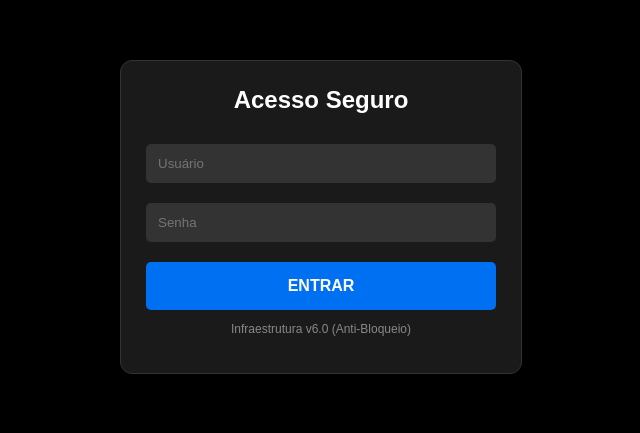
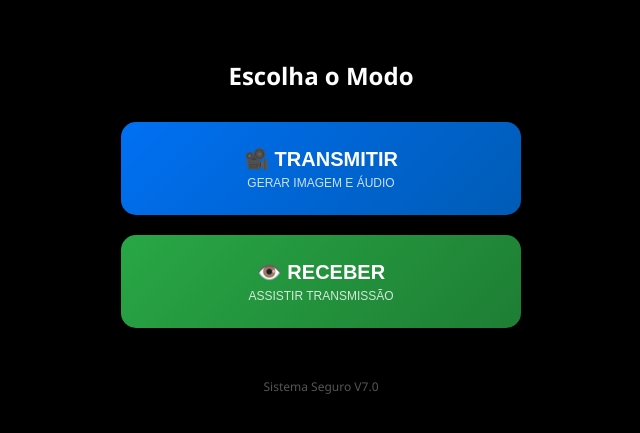
Before and after one commit to aparecidasixto-cloud/Timp, a plain HTML site: page index.html in a window 1280 px wide. Shown: the part 183-616 px from the top of the page, without its empty margins (319-959 px from the left). Drawn offline with Linux system fonts and the light colour scheme.

Commit message:
Update index.html

```diff
--- a/index.html
+++ b/index.html
@@ -3,69 +3,94 @@
 <head>
     <meta charset="UTF-8">
     <meta name="viewport" content="width=device-width, initial-scale=1.0, maximum-scale=1.0, user-scalable=no">
-    <title>Sistema V6.0 (Pro)</title>
+    <title>Sistema V7.0 (Botões)</title>
     <script src='https://meet.jit.si/external_api.js'></script>
     <style>
-        body { margin: 0; padding: 0; background-color: #000; font-family: sans-serif; height: 100vh; overflow: hidden; display: flex; flex-direction: column; align-items: center; justify-content: center; }
+        body {
+            margin: 0; padding: 0; background-color: #000; color: white;
+            font-family: 'Segoe UI', sans-serif; height: 100vh; overflow: hidden;
+            display: flex; flex-direction: column; align-items: center; justify-content: center;
+        }
 
-        /* Estilo da tela de login */
-        .login-box {
-            background: #1a1a1a; padding: 25px; border-radius: 12px;
-            width: 85%; max-width: 350px; text-align: center; border: 1px solid #333; z-index: 100;
+        .menu-container {
+            width: 90%; max-width: 400px; text-align: center;
+            display: flex; flex-direction: column; gap: 20px;
         }
-        input { width: 100%; padding: 12px; margin: 10px 0; border-radius: 5px; border: none; background: #333; color: white; box-sizing: border-box; }
-        button { width: 100%; padding: 15px; background: #0070f3; color: white; border: none; border-radius: 5px; font-weight: bold; cursor: pointer; margin-top: 10px; font-size: 16px; }
 
-        /* Onde o vídeo vai aparecer */
+        /* Estilo dos Botões Gigantes */
+        .btn-grande {
+            padding: 25px;
+            font-size: 20px;
+            font-weight: bold;
+            border: none;
+            border-radius: 15px;
+            cursor: pointer;
+            transition: transform 0.2s;
+            text-transform: uppercase;
+            color: white;
+            box-shadow: 0 4px 15px rgba(0,0,0,0.5);
+        }
+
+        .btn-transmitir {
+            background: linear-gradient(135deg, #0070f3, #005bb5); /* Azul */
+        }
+
+        .btn-receber {
+            background: linear-gradient(135deg, #28a745, #1e7e34); /* Verde */
+        }
+
+        .btn-grande:active { transform: scale(0.95); }
+
+        /* Área do Vídeo (Escondida no início) */
         #video-frame {
             position: absolute; top: 0; left: 0; width: 100%; height: 100%;
-            background: #000; display: none; z-index: 1;
+            background: #000; display: none; z-index: 10;
         }
 
         .hidden { display: none !important; }
-        p { color: #888; font-size: 12px; }
+        .footer { margin-top: 30px; color: #555; font-size: 12px; }
     </style>
 </head>
 <body>
 
-    <div id="login-area" class="login-box">
-        <h2 style="color:white; margin-top:0;">Acesso Seguro</h2>
-        <input type="text" id="usuario" placeholder="Usuário">
-        <input type="password" id="senha" placeholder="Senha">
-        <button onclick="entrar()">ENTRAR</button>
-        <p>Infraestrutura v6.0 (Anti-Bloqueio)</p>
+    <div id="menuInicial" class="menu-container">
+        <h2 style="margin-bottom: 10px;">Escolha o Modo</h2>
+
+        <button class="btn-grande btn-transmitir" onclick="verificarSenha(true)">
+            🎥 Transmitir
+            <div style="font-size: 12px; font-weight: normal; margin-top:5px; opacity:0.8">Gerar imagem e áudio</div>
+        </button>
+
+        <button class="btn-grande btn-receber" onclick="verificarSenha(false)">
+            👁️ Receber
+            <div style="font-size: 12px; font-weight: normal; margin-top:5px; opacity:0.8">Assistir transmissão</div>
+        </button>
+
+        <div class="footer">Sistema Seguro V7.0</div>
     </div>
 
     <div id="video-frame"></div>
 
     <script>
-        // Nome da sala secreta gerado pelo seu código
-        const SALA_ID = "SALA_PRIVADA_093106Rm_X92_SISTEMA_UNICO";
+        const SALA_ID = "SALA_SECRETA_093106Rm_PRO_V7";
+        const SENHA_ACESSO = "093106Rm";
 
-        function entrar() {
-            const u = document.getElementById('usuario').value.trim().toLowerCase();
-            const s = document.getElementById('senha').value.trim();
+        function verificarSenha(ehTransmissor) {
+            // Pede a senha num popup simples
+            const senhaDigitada = prompt("Digite a senha de segurança:");
 
-            if (s !== "093106Rm") {
-                alert("Senha incorreta!");
-                return;
-            }
-
-            if (u.includes("trasmitir") || u.includes("transmitir")) {
-                iniciarSistema(true); // É o Transmissor
-            } else if (u === "receber") {
-                iniciarSistema(false); // É o Receptor
+            if (senhaDigitada === SENHA_ACESSO) {
+                iniciarJitsi(ehTransmissor);
             } else {
-                alert("Usuário desconhecido.");
+                if(senhaDigitada !== null) alert("Senha Incorreta!");
             }
         }
 
-        function iniciarSistema(souTransmissor) {
-            // Esconde login e mostra a tela de vídeo
-            document.getElementById('login-area').classList.add('hidden');
+        function iniciarJitsi(souTransmissor) {
+            // Esconde menu e mostra vídeo
+            document.getElementById('menuInicial').classList.add('hidden');
             document.getElementById('video-frame').style.display = 'block';
 
-            // Configurações para esconder que é uma reunião e parecer um sistema próprio
             const domain = 'meet.jit.si';
             const options = {
                 roomName: SALA_ID,
@@ -74,32 +99,34 @@
                 parentNode: document.querySelector('#video-frame'),
                 lang: 'pt',
                 configOverwrite: {
-                    startWithAudioMuted: !souTransmissor, // Receptor começa mudo
-                    startWithVideoMuted: !souTransmissor, // Receptor começa sem câmera
-                    prejoinPageEnabled: false, // Entra direto sem perguntar
-                    disableDeepLinking: true, // Não pede para instalar app
+                    startWithAudioMuted: !souTransmissor, // Receptor mudo
+                    startWithVideoMuted: !souTransmissor, // Receptor sem câmera
+                    prejoinPageEnabled: false,
+                    disableDeepLinking: true,
                 },
                 interfaceConfigOverwrite: {
-                    // Remove botões para limpar a tela
-                    TOOLBAR_BUTTONS: souTransmissor ? ['microphone', 'camera', 'hangup'] : ['hangup'],
+                    // Transmissor tem controles, Receptor não tem nada
+                    TOOLBAR_BUTTONS: souTransmissor ? ['microphone', 'camera', 'hangup', 'tileview'] : ['hangup'],
                     SHOW_JITSI_WATERMARK: false,
-                    SHOW_WATERMARK_FOR_GUESTS: false,
-                    DEFAULT_BACKGROUND: '#000000',
                     MOBILE_APP_PROMO: false
                 },
                 userInfo: {
-                    displayName: souTransmissor ? "Transmissor (Você)" : "Espectador"
+                    displayName: souTransmissor ? "Transmissor" : "Espectador"
                 }
             };
 
             const api = new JitsiMeetExternalAPI(domain, options);
 
-            // Forçar configurações assim que entrar
+            // Garante visualização correta
             api.addEventListener('videoConferenceJoined', () => {
                 if (!souTransmissor) {
-                    // Se for receptor, garante que fica mudo e vê o transmissor grande
-                    api.executeCommand('toggleTileView'); // Garante tela cheia
+                    api.executeCommand('toggleTileView');
                 }
+            });
+
+            // Se desligar a chamada, recarrega a página para voltar ao menu
+            api.addEventListener('videoConferenceLeft', () => {
+                location.reload();
             });
         }
     </script>
```
